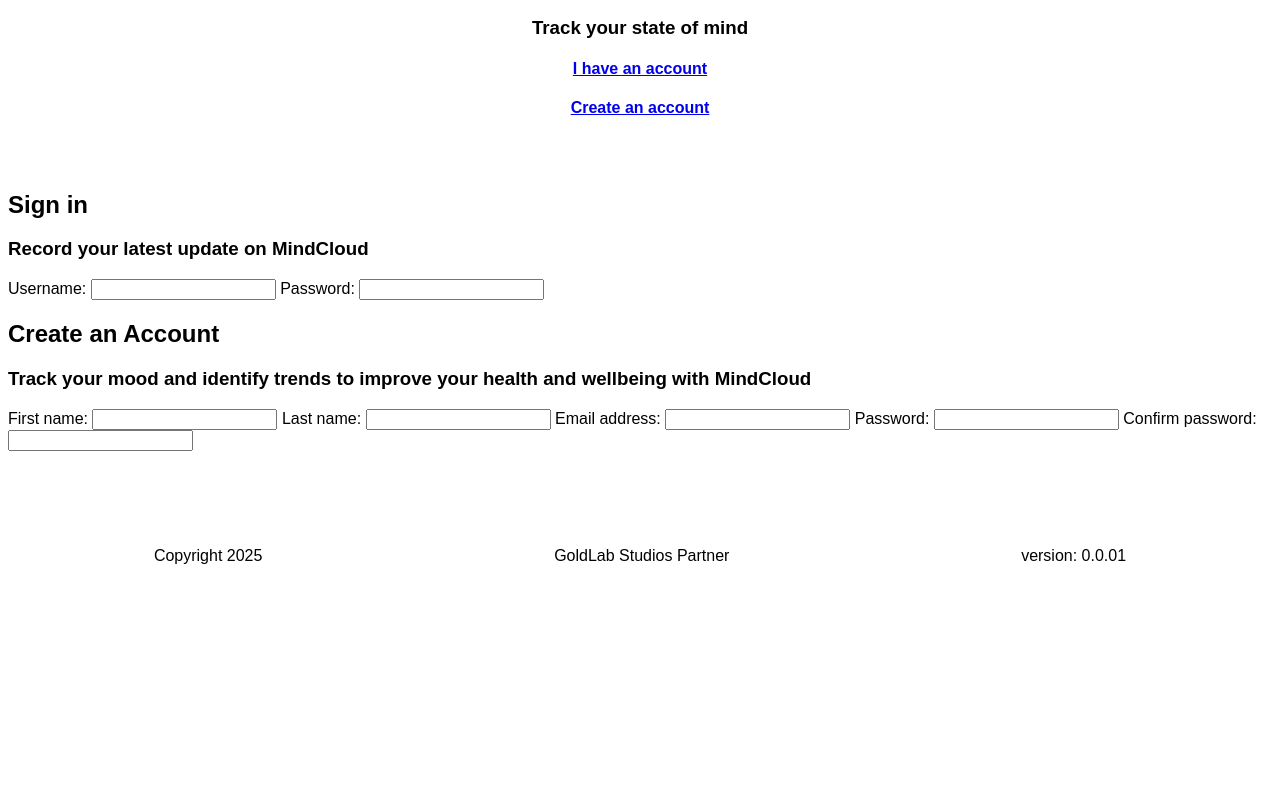
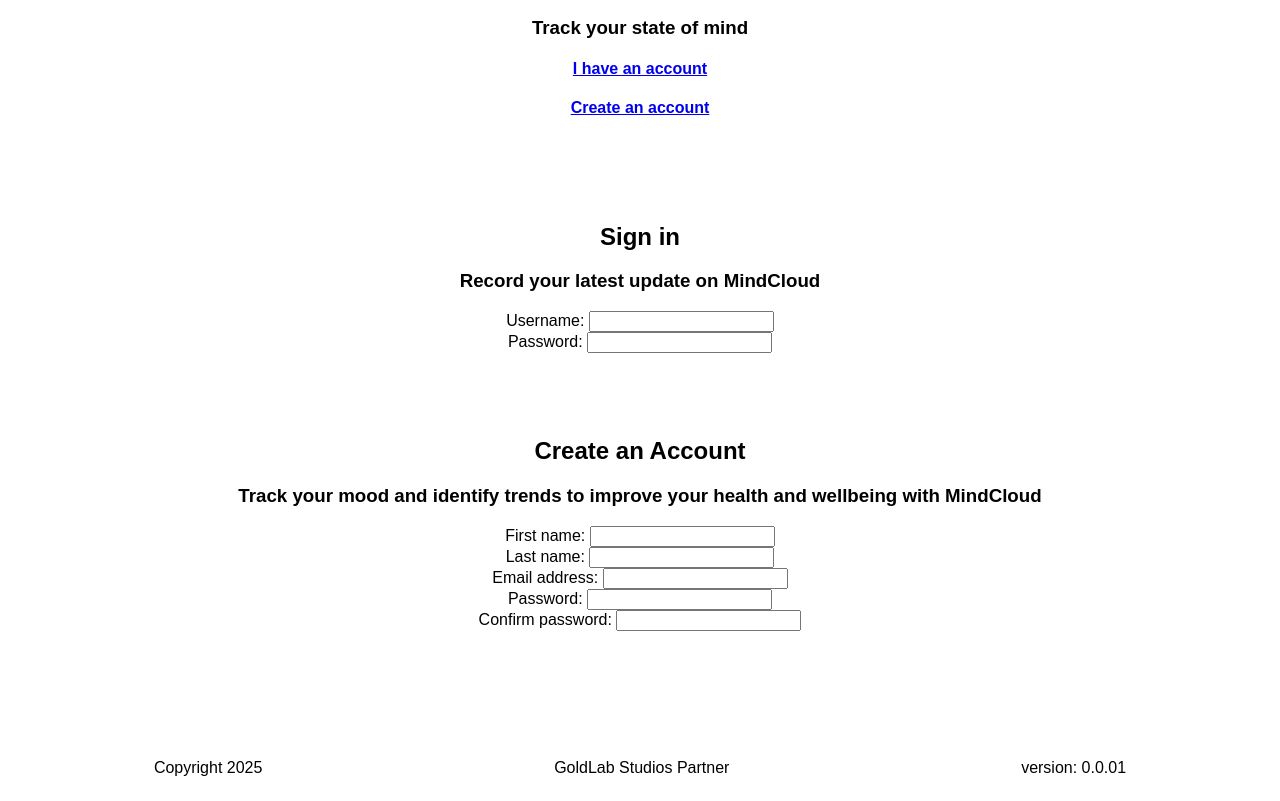
Before and after one commit to MattW-9393/MindCloud, a plain HTML site: page index.html in a window 1280 px wide. Shown: the part 241-1042 px from the top of the page. Before the commit the page ends 830 px from the top, so only its background shows below. Drawn offline with Linux system fonts and the light colour scheme.

Commit message:
modified:   index.html - Added sections to forms and class/id tags to html form elements 	modified:   resources/styles.css - arranged forms so they display in middle of page

```diff
--- a/index.html
+++ b/index.html
@@ -30,12 +30,17 @@
                 <!--Logo-->
                 <h2>Sign in</h2>
                 <h3>Record your latest update on MindCloud</h3>
+                <section class="sign-in-name">
+                    <!--username-->
                     <label for="username">Username: </label>
-                <input type="text" name="" id="username">
-                <!--username-->
+                    <input type="email" name="" id="username">
+
+                </section>
                 <!--Password-->
+                <section class="sign-in-pass">
                     <label for="password">Password: </label>
-                <input type="text" name="" id="password">
+                    <input type="password" name="" id="password">
+                </section>
                 <!--Login Button-->
             </form>
         </section>
@@ -45,19 +50,30 @@
                 <h2>Create an Account</h2>
                 <h3>Track your mood and identify trends to improve your health and wellbeing with MindCloud</h3>
                 <!--Your Name-->
-                <label for="firstname">First name: </label>
-                <input type="text" name="" id="firstname">
-                <label for="lastname">Last name: </label>
+                <section class="last-name">
+                    <label " for="firstname">First name: </label>
+                    <input " type="text" name="" id="firstname">
+                </section>
+                <section class="last-name">
+                    <label  for="lastname">Last name: </label>
                     <input type="text" name="" id="lastname">
+                </section>
+
                 <!--Email Address-->
+                <section class="email-address">
                     <label for="email-add">Email address: </label>
                     <input type="text" name="" id="email-add">
+                </section>
                 <!--New Password-->
+                <section class="new-password">
                     <label for="new-pass">Password: </label>
-                <input type="text" name="" id="new-pass">
+                    <input type="password" name="" id="new-pass">
+                </section>
                 <!--Confirm Password-->
-                <label for="conf-pass">Confirm password: </label>
-                <input type="text" name="" id="conf-pass">
+                <section class="confirm-password">
+                    <label  for="conf-pass">Confirm password: </label>
+                    <input  type="password" name="" id="conf-pass">
+                </section>
                     <!--"by creating this account I agree to the terms and conditions of the app"-->
                 <!--Create Account-->
             </form>
--- a/resources/styles.css
+++ b/resources/styles.css
@@ -33,6 +33,22 @@ header ul li {
   padding: 2rem;
 }
 
+#sign-in-form {
+    display: block;
+    text-align: center;
+    padding: 2rem;
+}
+
+#create-acc-form {
+    display: block;
+    text-align: center;
+    padding: 2rem;
+}
+
+#create-acc-form input {
+    text-align: justify;
+}
+
 footer{
     display: flex;
     justify-content: space-around;
```
Lines whose indentation alone changed are shown as unchanged.
